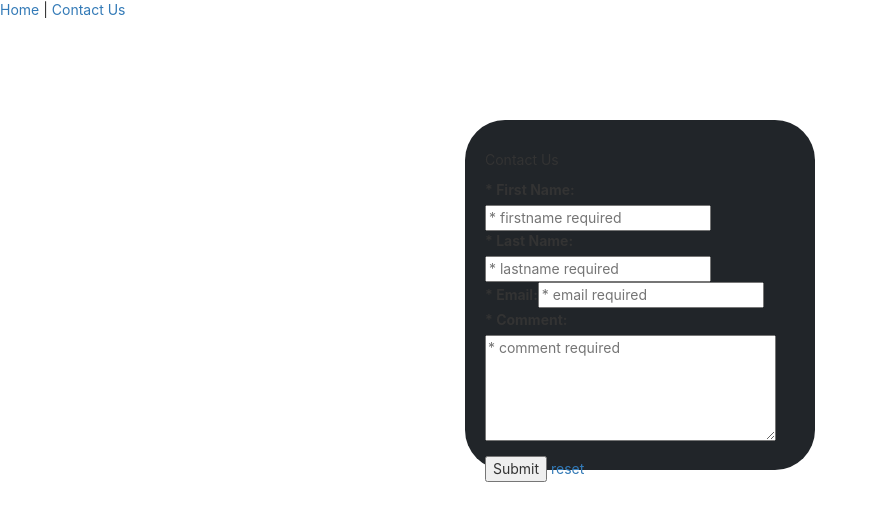
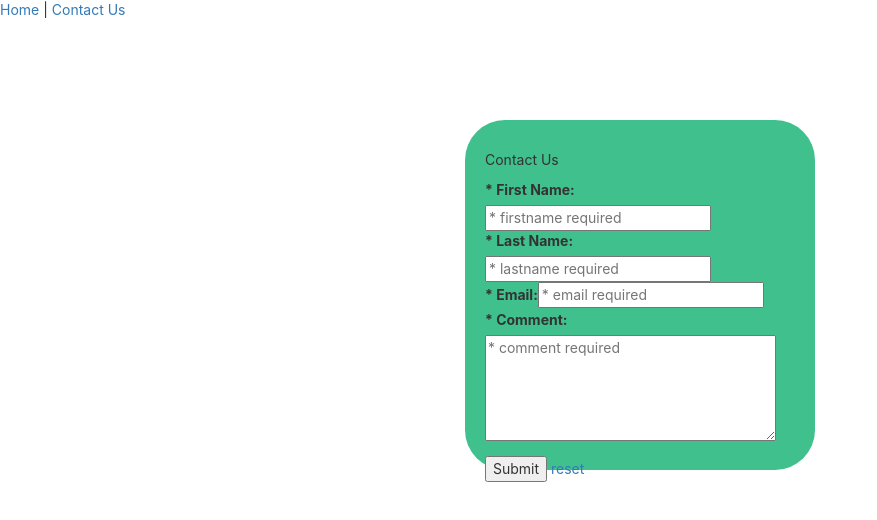
Before and after one commit to titansfandrew/task-management-app-project, a React (Create React App) app: page /#/contact in a window 1280 px wide. Shown: the top 520 px of the page, without its empty margins (0-877 px from the left). Built offline with nearby package versions, Linux system fonts and the light colour scheme.

Commit message:
updated css

```diff
--- a/src/TodoList.css
+++ b/src/TodoList.css
@@ -1,4 +1,3 @@
-/*-- TodoList.css --*/
 
 .container {
     display: flex;
--- a/src/components/home.js
+++ b/src/components/home.js
@@ -3,7 +3,7 @@ import TodoList from "./todolist";
 function Home() {
     return (
       <>
-        <TodoList title="React TodoList App 1.2.5"/>
+        <TodoList title="React TodoList App"/>
       </>
     );
   }
--- a/src/contactus.css
+++ b/src/contactus.css
@@ -1,4 +1,3 @@
-/*-- ContactUs.css --*/
 
 .container {
     display: flex;
@@ -10,13 +9,13 @@
 
 .box {
 
-    background-color: #212529;
+    background-color: #3fc08d;
 
     width: 350px;
     height: 350px;
     border-radius: 40px;
 
-    border-color: #212529;
+    border-color: #3fc08d;
 
     padding: 20px;
 
```
